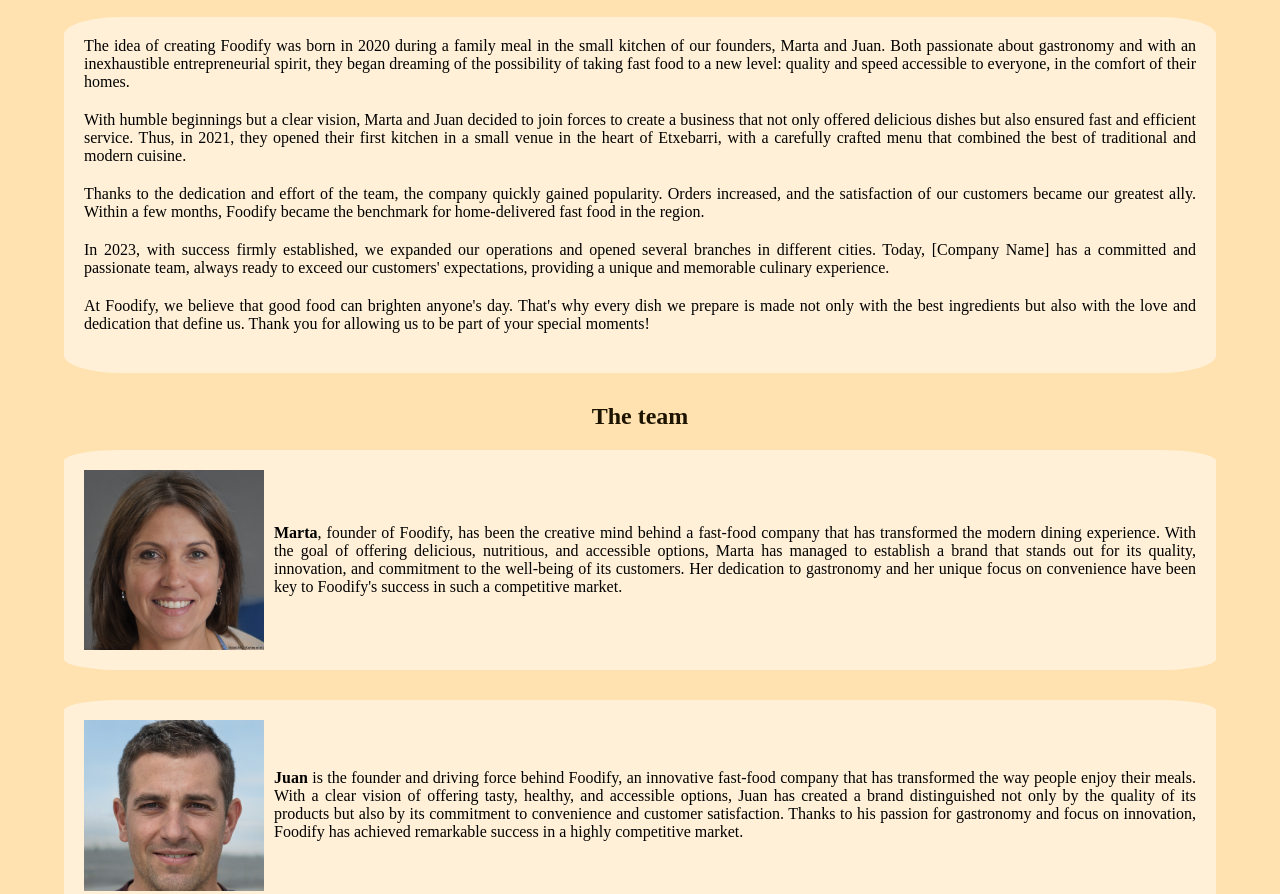
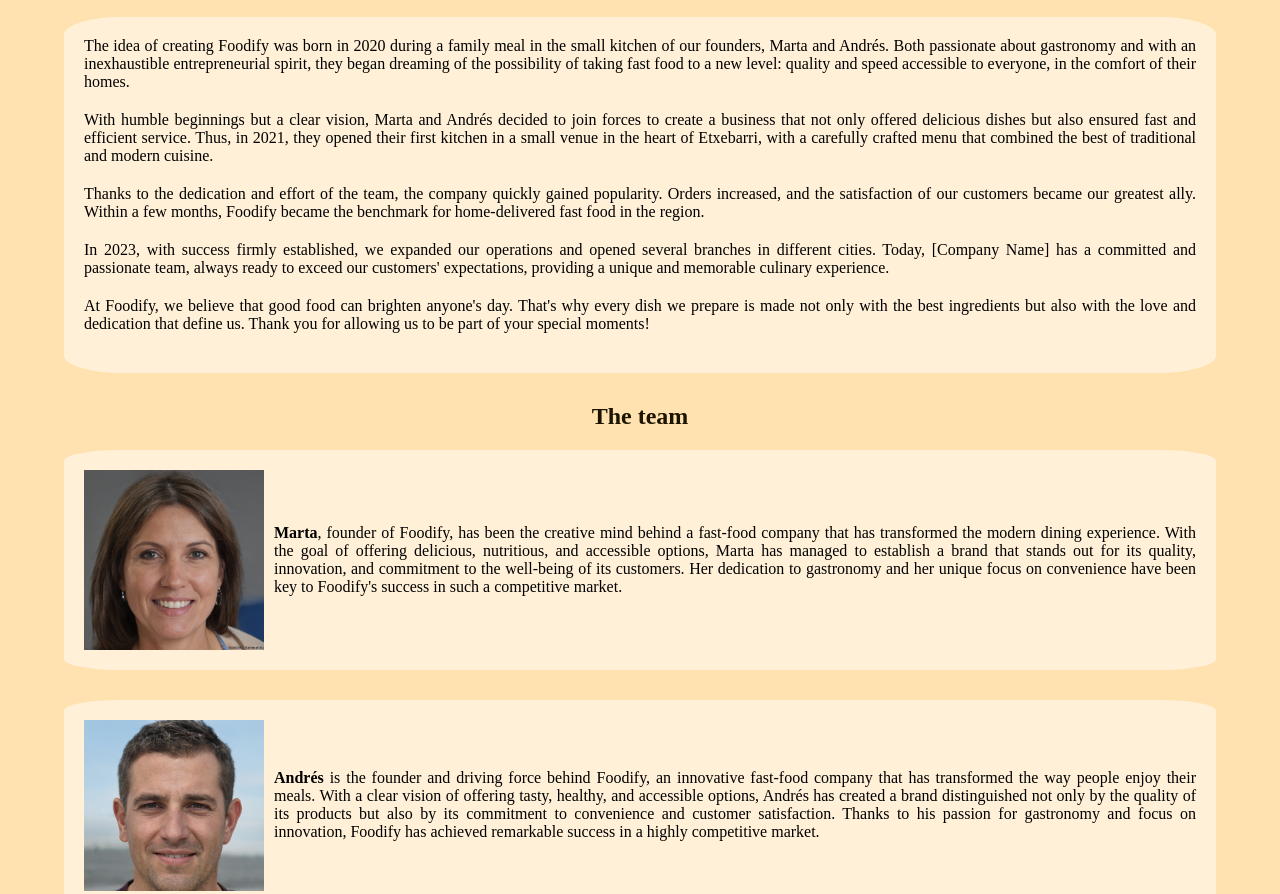
Before and after one commit to TheGittersCodingMonsters/Foodify, a plain HTML site: page EN/nosotros-en.html in a window 1280 px wide. Shown: the part 290-1184 px from the top of the page. Drawn offline with nearby package versions, Linux system fonts and the light colour scheme; a web font is replaced by a local one.

Commit message:
cambios varios

```diff
--- a/EN/nosotros-en.html
+++ b/EN/nosotros-en.html
@@ -93,14 +93,14 @@
       <div class="historia">
         <p>
           The idea of creating Foodify was born in 2020 during a family meal in
-          the small kitchen of our founders, Marta and Juan. Both passionate
+          the small kitchen of our founders, Marta and Andrés. Both passionate
           about gastronomy and with an inexhaustible entrepreneurial spirit,
           they began dreaming of the possibility of taking fast food to a new
           level: quality and speed accessible to everyone, in the comfort of
           their homes.
         </p>
         <p>
-          With humble beginnings but a clear vision, Marta and Juan decided to
+          With humble beginnings but a clear vision, Marta and Andrés decided to
           join forces to create a business that not only offered delicious
           dishes but also ensured fast and efficient service. Thus, in 2021,
           they opened their first kitchen in a small venue in the heart of
@@ -150,16 +150,16 @@
 
       <div class="persona">
         <img
-          src="../assets/img/nosotros/juan.png"
+          src="../assets/img/nosotros/andres.png"
           width="180px"
           height="180px"
-          alt="Juan"
+          alt="Andrés"
         />
         <p>
-          <strong>Juan</strong> is the founder and driving force behind Foodify,
+          <strong>Andrés</strong> is the founder and driving force behind Foodify,
           an innovative fast-food company that has transformed the way people
           enjoy their meals. With a clear vision of offering tasty, healthy, and
-          accessible options, Juan has created a brand distinguished not only by
+          accessible options, Andrés has created a brand distinguished not only by
           the quality of its products but also by its commitment to convenience
           and customer satisfaction. Thanks to his passion for gastronomy and
           focus on innovation, Foodify has achieved remarkable success in a
@@ -172,7 +172,7 @@
           src="../assets/img/nosotros/Isabel.jpg"
           width="180px"
           height="180px"
-          alt="Juan"
+          alt="Isabel"
         />
         <p>
           <strong>Isabel</strong>, Foodify’s financial manager, has been
@@ -191,7 +191,7 @@
           src="../assets/img/nosotros/Paco.jpg"
           width="180px"
           height="180px"
-          alt="Juan"
+          alt="Paco"
         />
         <p>
           At Foodify, we are proud to have the talent and dedication of
```
Also changed, not shown: ES/nosotros-es.html (+7 -7 lines), css/about.css (+9 -0 lines), css/contacto.css (+11 -1 lines), assets/img/nosotros/andres.png (renamed from assets/img/nosotros/juan.png).
